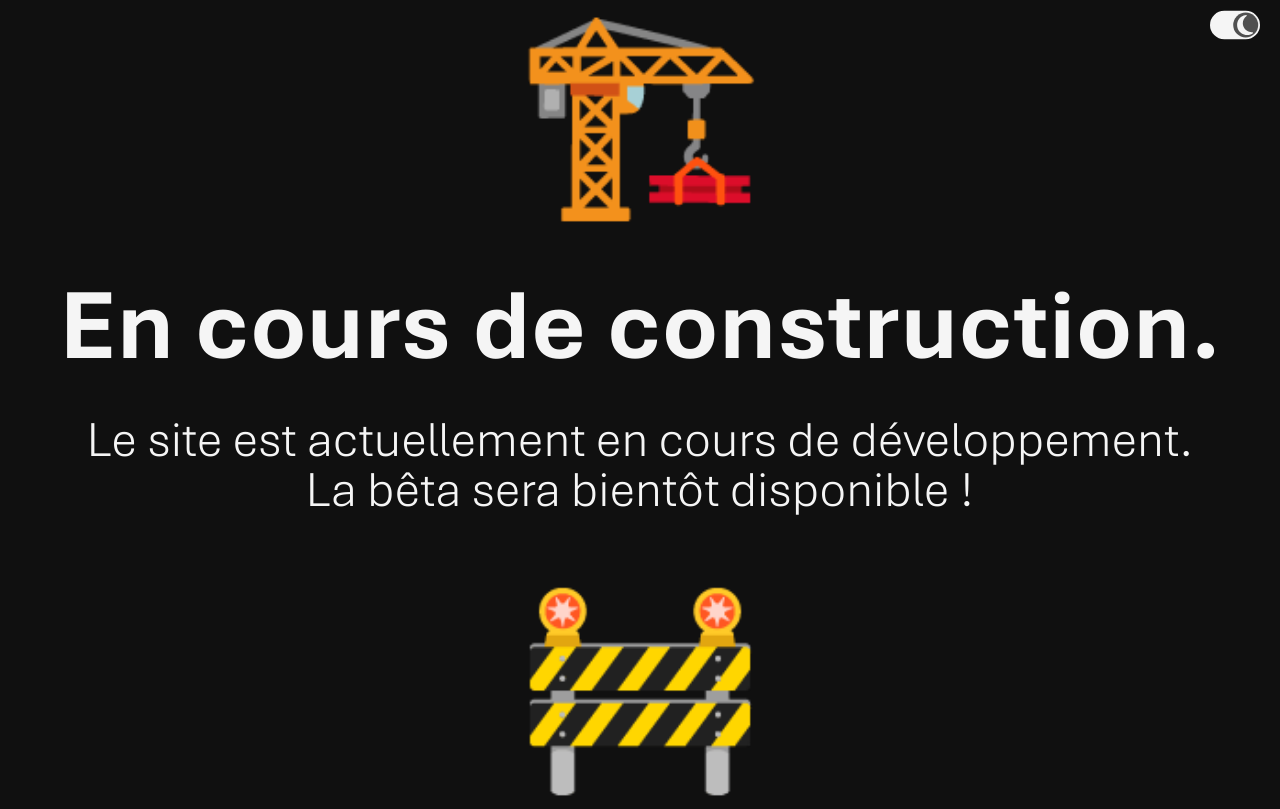
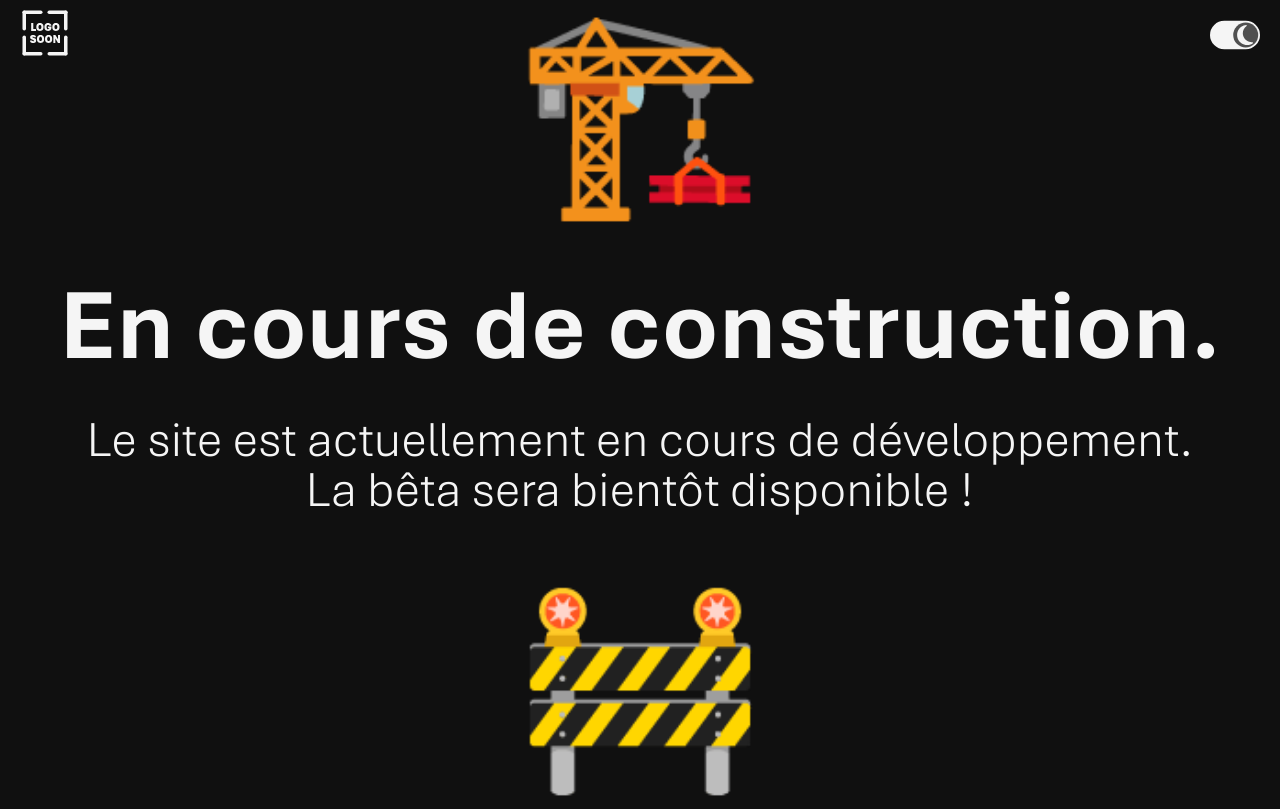
Before and after one commit to CHALENCON-Yoan/ade-redesign, a plain HTML site: page index.html in a window 1280 px wide. Drawn offline with Linux system fonts and the light colour scheme.

Commit message:
🩹 Fix meta image file & cursor pointer on switch hover 🍱 Add logo (4 versions) in header 🔗 Add 404 redirection

```diff
--- a/index.html
+++ b/index.html
@@ -13,7 +13,10 @@
       content="Ce site est encore en cours de développement. Une bêta sera bientôt proposée."
     />
     <meta property="og:url" content="https://ade-edt.fr" />
-    <meta property="og:image" content="https://ade-edt.fr/assets/logo.svg" />
+    <meta
+      property="og:image"
+      content="https://ade-edt.fr/assets/logoLight.png"
+    />
     <title>Site en construction.</title>
     <link rel="shortcut icon" href="/assets/favicon.svg" type="image/x-icon" />
     <link rel="stylesheet" href="/font.css" />
@@ -21,6 +24,12 @@
   </head>
   <body class="mode">
     <header>
+      <a href="/" class="darkModeDisplay">
+        <img id="logoDarkMode" src="/assets/logo/logoLight.svg" alt="Logo Soon"
+      /></a>
+      <a href="/" class="lightModeDisplay">
+        <img id="logoLightMode" src="/assets/logo/logoDark.svg" alt="Logo Soon"
+      /></a>
       <img
         id="switchDarkLightMode"
         src="/assets/switchDarkLightMode/darkMode.svg"
--- a/script.js
+++ b/script.js
@@ -30,6 +30,20 @@ function setMode(mode) {
     element.classList.add(`${mode}Mode`);
   });
 
+  // Display right elements to match the mode
+  modeDisplayElements = document.querySelectorAll(`.${mode}ModeDisplay`);
+  modeDisplayElements.forEach((element) => {
+    element.style.display = "block";
+  });
+
+  // Hide wrong elements that don't match the mode
+  oppositeModeDisplayElements = document.querySelectorAll(
+    `.${oppositeMode}ModeDisplay`
+  );
+  oppositeModeDisplayElements.forEach((element) => {
+    element.style.display = "none";
+  });
+
   // Set/Change the on mode switch button
   switchModeButton = document.querySelector("#switchDarkLightMode");
   switchModeButton.setAttribute(
--- a/style.css
+++ b/style.css
@@ -14,34 +14,38 @@
   color: var(--color-dark);
 }
 
-.darkModeDisplay {
-  display: none;
-}
-
+.darkModeDisplay,
 .lightModeDisplay {
   display: none;
 }
 
-body {
+body,
+h1,
+h2 {
   margin: 0;
 }
 
 header {
   position: fixed;
-  width: 100%;
+  width: calc(100% - 2 * 1.56vw);
+  height: 70px;
+  padding: 0 1.56vw;
   display: flex;
-  justify-content: flex-end;
-  /* background-color: green; */
+  justify-content: space-between;
+  align-items: center;
+}
+
+#switchDarkLightMode,
+#logoLightMode,
+#logoDarkMode {
+  width: 50px;
 }
 
 #switchDarkLightMode {
-  width: 50px;
-  margin-top: 10px;
-  margin-right: 1.56vw;
+  cursor: pointer;
 }
 
 main {
-  /* background-color: red; */
   width: calc(100% - 100px);
   height: calc(100vh - 100px);
   display: flex;
@@ -50,11 +54,6 @@ main {
   align-items: center;
   gap: 50px;
   padding: 50px;
-}
-
-h1,
-h2 {
-  margin: 0;
 }
 
 h1 {
```
Also changed, not shown: assets/logo.svg (deleted), assets/logo/logoDark.png (added), assets/logo/logoDark.svg (added), assets/logo/logoLight.png (added), assets/logo/logoLight.svg (added), netlify.toml (added).
